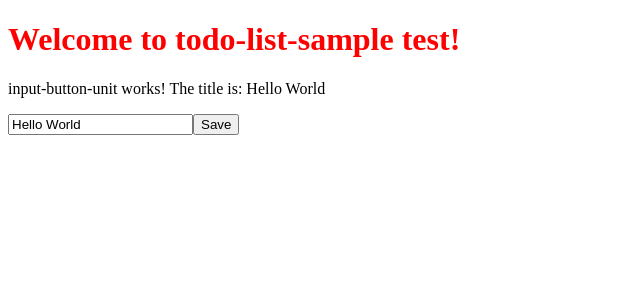
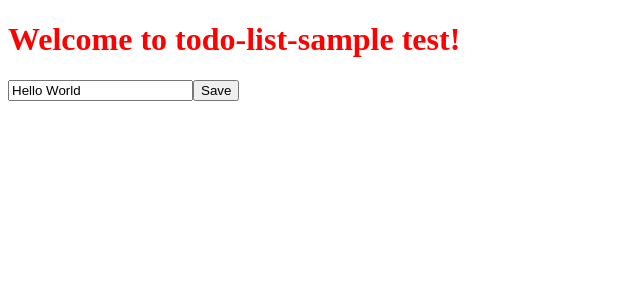
Before and after one commit to cpamplona/sample, an Angular app: page / in a window 1280 px wide. Shown: the top 300 px of the page, without its empty margins (0-640 px from the left). Built offline with nearby package versions, Linux system fonts and the light colour scheme.

Commit message:
element ref

```diff
--- a/src/app/input-button-unit/input-button-unit.component.ts
+++ b/src/app/input-button-unit/input-button-unit.component.ts
@@ -3,13 +3,13 @@ import { Component, OnInit } from '@angular/core';
 @Component({
   selector: 'app-input-button-unit',
   template: `
-    <p>
-      input-button-unit works!
-      The title is: {{ title }}
-    </p>
-		<input [value]="title"
+		<input #inputElementRef
+          [value]="title"
            (keyup.enter)="changeTitle($event.target.value)">
-    <button (click)="changeTitle('Button Clicked!')">Save</button>
+
+    <button (click)="changeTitle(inputElementRef.value)">
+      Save
+    </button>
   `,
   styleUrls: ['./input-button-unit.component.scss']
 })
```
